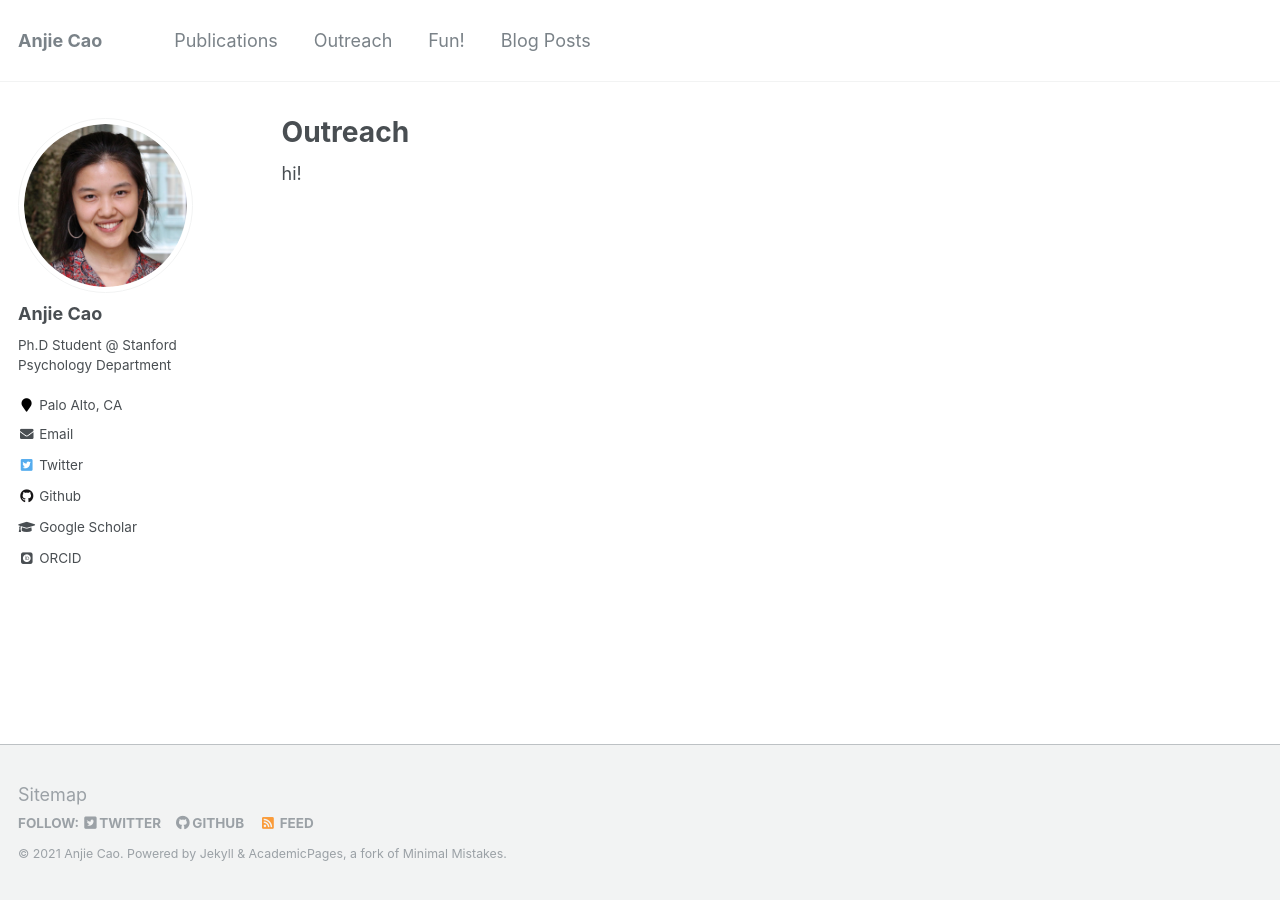
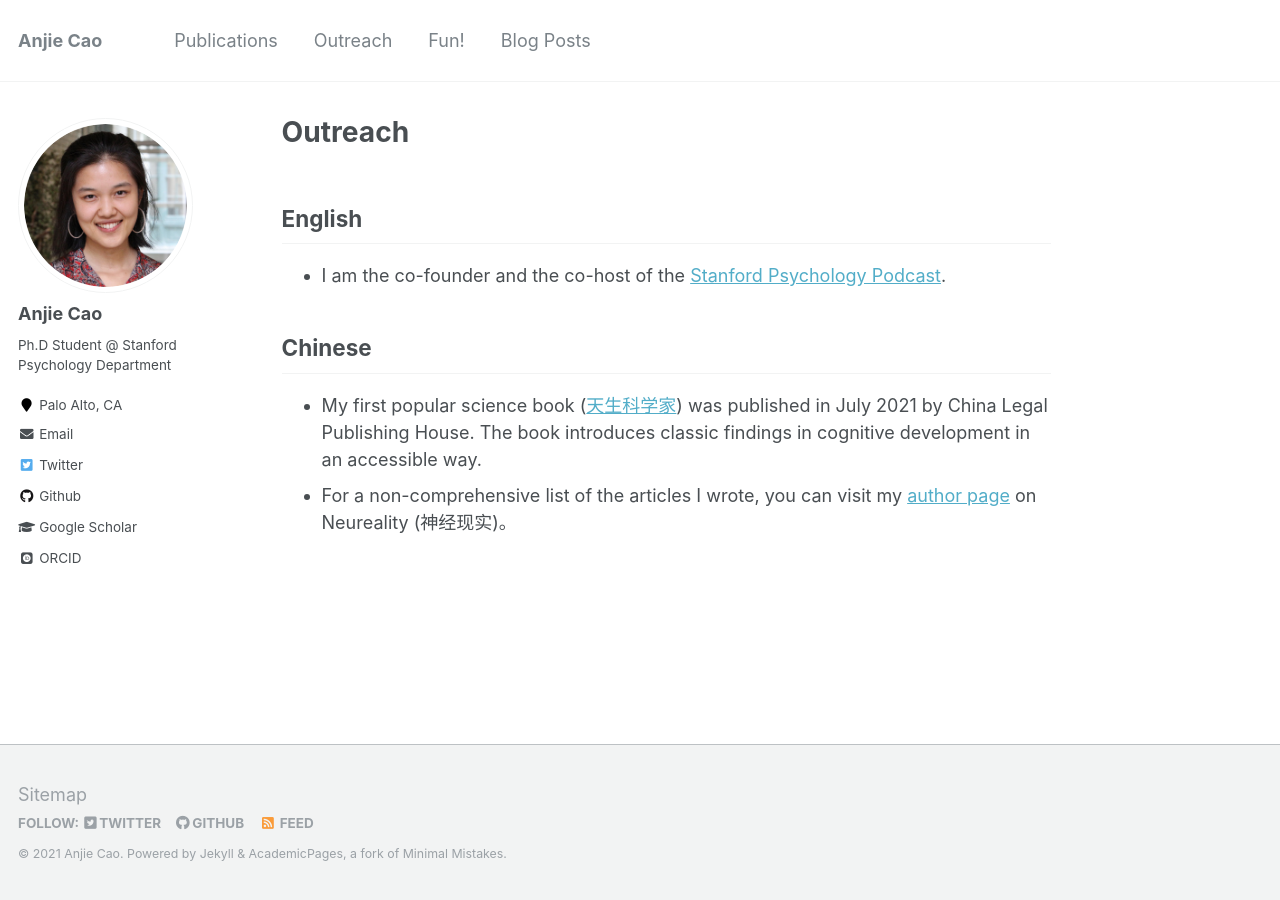
Before and after one commit to anjiecao/anjiecao.github.io, a Jekyll site: the page built from _pages/outreach.md, in a window 1280 px wide. Built offline with Jekyll 4.4.1, drawn with Linux system fonts in a browser that asks for light colours; some web fonts are replaced.

Commit message:
outreach stuff

```diff
--- a/_pages/outreach.md
+++ b/_pages/outreach.md
@@ -4,4 +4,11 @@ permalink: /outreach/
 author_profile: true
 ---
 
-hi!
+English
+--------
+- I am the co-founder and the co-host of the [Stanford Psychology Podcast](https://www.buzzsprout.com/1801436).
+
+Chinese
+--------
+- My first popular science book ([天生科学家](http://product.dangdang.com/29273084.html)) was published in July 2021 by China Legal Publishing House. The book introduces classic findings in cognitive development in an accessible way.
+- For a non-comprehensive list of the articles I wrote, you can visit my [author page](https://neu-reality.com/author/anjie/) on Neureality (神经现实)。
```
Also changed, not shown: _pages/about.md (+2 -0 lines).
